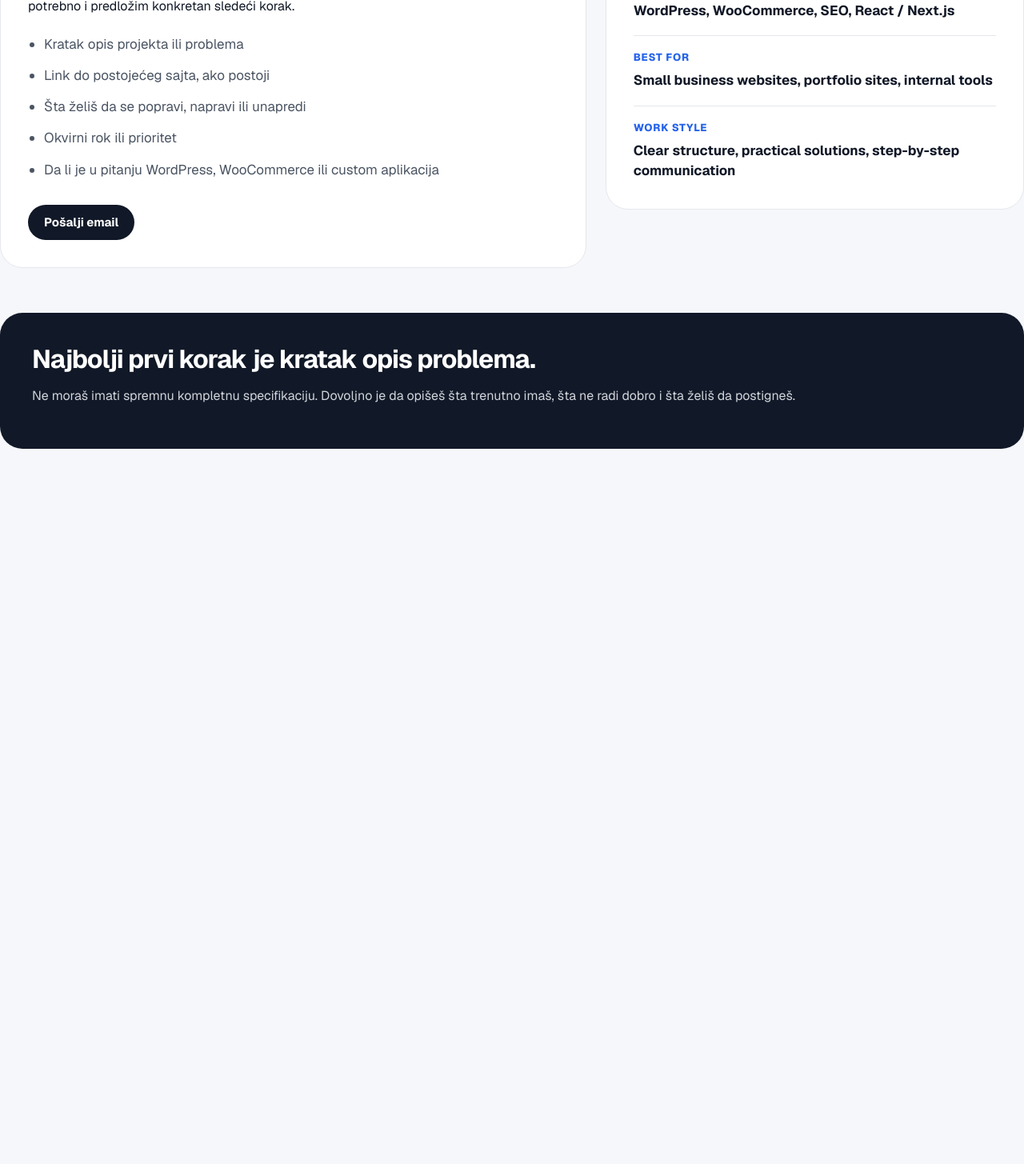
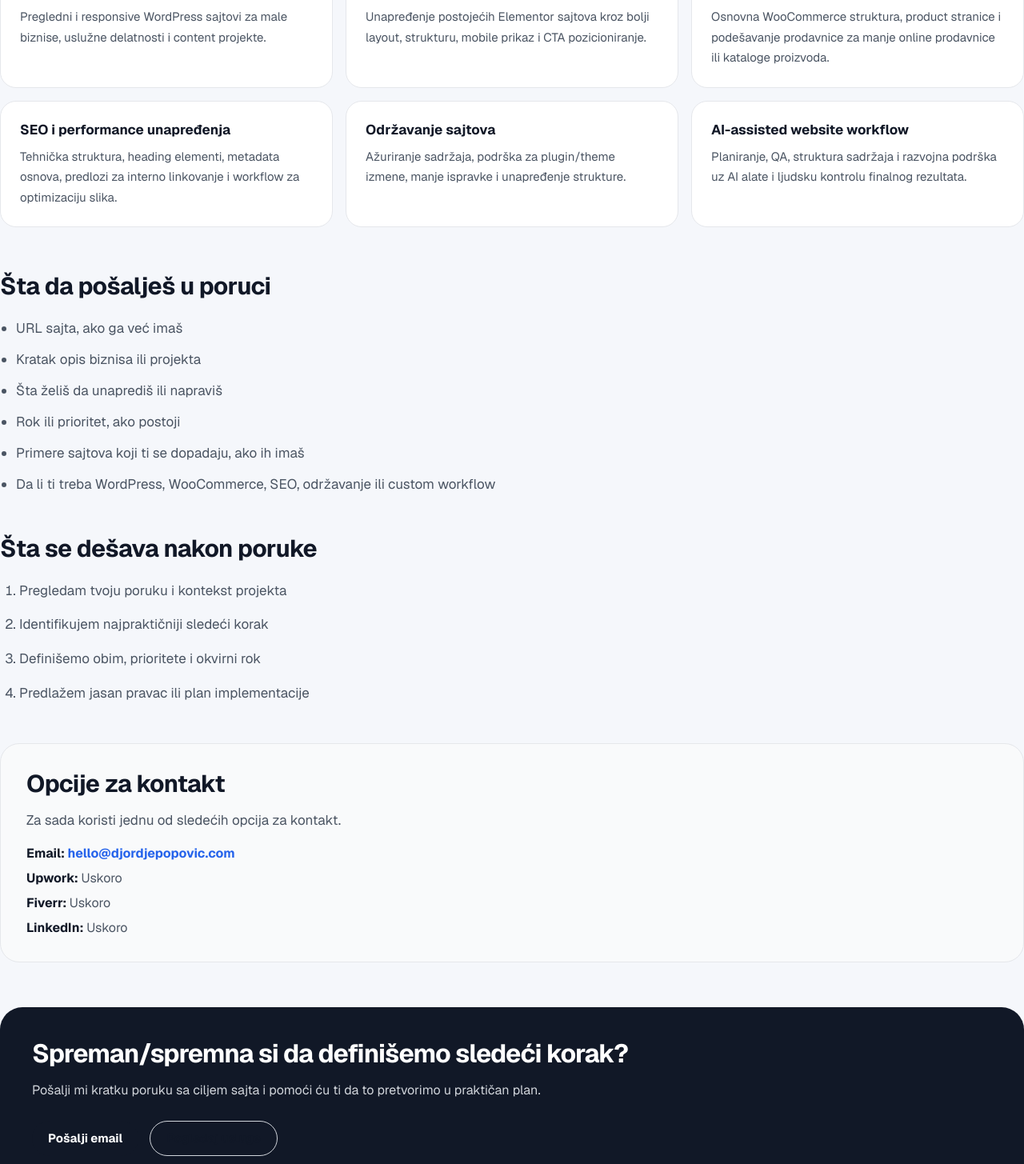
Before and after one commit to Cumbaric/djordje-clienthub, a Next.js app: page /sr/kontakt in a window 1280 px wide. Shown: the part 380-1835 px from the top of the page at 80% size. Before the commit the page ends 941 px from the top, so only its background shows below. Built offline with nearby package versions, Linux system fonts and the light colour scheme.

Commit message:
Polish bilingual contact pages

```diff
--- a/src/app/sr/kontakt/page.js
+++ b/src/app/sr/kontakt/page.js
@@ -1,52 +1,128 @@
+import Link from "next/link";
 import PageHero from "@/components/PageHero";
-import { contactItems, messageChecklist, contactEmail } from "@/data/contact";
+import { contactEmail } from "@/data/contact";
+
+const fitItems = [
+  {
+    title: "Izrada WordPress sajtova",
+    description:
+      "Pregledni i responsive WordPress sajtovi za male biznise, uslužne delatnosti i content projekte.",
+  },
+  {
+    title: "Elementor redizajn i unapređenje",
+    description:
+      "Unapređenje postojećih Elementor sajtova kroz bolji layout, strukturu, mobile prikaz i CTA pozicioniranje.",
+  },
+  {
+    title: "WooCommerce podešavanje",
+    description:
+      "Osnovna WooCommerce struktura, product stranice i podešavanje prodavnice za manje online prodavnice ili kataloge proizvoda.",
+  },
+  {
+    title: "SEO i performance unapređenja",
+    description:
+      "Tehnička struktura, heading elementi, metadata osnova, predlozi za interno linkovanje i workflow za optimizaciju slika.",
+  },
+  {
+    title: "Održavanje sajtova",
+    description:
+      "Ažuriranje sadržaja, podrška za plugin/theme izmene, manje ispravke i unapređenje strukture.",
+  },
+  {
+    title: "AI-assisted website workflow",
+    description:
+      "Planiranje, QA, struktura sadržaja i razvojna podrška uz AI alate i ljudsku kontrolu finalnog rezultata.",
+  },
+];
+
+const sendList = [
+  "URL sajta, ako ga već imaš",
+  "Kratak opis biznisa ili projekta",
+  "Šta želiš da unaprediš ili napraviš",
+  "Rok ili prioritet, ako postoji",
+  "Primere sajtova koji ti se dopadaju, ako ih imaš",
+  "Da li ti treba WordPress, WooCommerce, SEO, održavanje ili custom workflow",
+];
+
+const nextSteps = [
+  "Pregledam tvoju poruku i kontekst projekta",
+  "Identifikujem najpraktičniji sledeći korak",
+  "Definišemo obim, prioritete i okvirni rok",
+  "Predlažem jasan pravac ili plan implementacije",
+];
 
 export default function KontaktPage() {
   return (
     <main className="public-page">
-      <PageHero eyebrow="Contact" title="Hajde da razgovaramo o tvom projektu">
-        Ako ti treba WordPress sajt, WooCommerce prodavnica, SEO struktura,
-        tehnička pomoć ili custom React / Next.js alat, pošalji kratak opis
-        projekta i cilj koji želiš da postigneš.
+      <PageHero eyebrow="Kontakt" title="Hajde da pričamo o tvom sajtu ili workflow-u">
+        Ako ti treba pregledniji WordPress sajt, bolja struktura, SEO-focused
+        unapređenje ili praktičan web workflow, pošalji mi kratak opis projekta.
       </PageHero>
 
-      <section className="contact-layout">
-        <div className="contact-main-card">
-          <h2>Šta da pošalješ u prvoj poruci?</h2>
-          <p>
-            Najbolje je da odmah pošalješ osnovne informacije, kako bih mogao da
-            razumem šta je potrebno i predložim konkretan sledeći korak.
-          </p>
+      <section>
+        <h2 style={{ marginBottom: "24px", fontSize: "30px", letterSpacing: "-0.02em" }}>
+          U čemu mogu da pomognem
+        </h2>
+        <div className="contact-fit-grid">
+          {fitItems.map((item) => (
+            <div key={item.title} className="contact-fit-card">
+              <h3>{item.title}</h3>
+              <p>{item.description}</p>
+            </div>
+          ))}
+        </div>
+      </section>
 
-          <ul>
-            {messageChecklist.map((item) => (
+      <div className="contact-what-to-send">
+        <h2>Šta da pošalješ u poruci</h2>
+        <ul className="contact-send-list">
+          {sendList.map((item) => (
             <li key={item}>{item}</li>
           ))}
         </ul>
-
-          <a href={`mailto:${contactEmail}`}>Pošalji email</a>
       </div>
 
-        <aside className="contact-info-card">
-          <h2>Project fit</h2>
+      <div className="contact-next-steps">
+        <h2>Šta se dešava nakon poruke</h2>
+        <ol className="contact-next-list">
+          {nextSteps.map((step) => (
+            <li key={step}>{step}</li>
+          ))}
+        </ol>
+      </div>
 
-          <div className="contact-info-list">
-            {contactItems.map((item) => (
-              <div key={item.label}>
-                <span>{item.label}</span>
-                <strong>{item.value}</strong>
+      <div className="contact-options-card">
+        <h2>Opcije za kontakt</h2>
+        <p>Za sada koristi jednu od sledećih opcija za kontakt.</p>
+        <ul className="contact-options-list">
+          <li>
+            <strong>Email: </strong>
+            <a href={`mailto:${contactEmail}`}>{contactEmail}</a>
+          </li>
+          <li>
+            <strong>Upwork: </strong>Uskoro
+          </li>
+          <li>
+            <strong>Fiverr: </strong>Uskoro
+          </li>
+          <li>
+            <strong>LinkedIn: </strong>Uskoro
+          </li>
+        </ul>
       </div>
-            ))}
-          </div>
-        </aside>
-      </section>
 
       <section className="contact-cta">
-        <h2>Najbolji prvi korak je kratak opis problema.</h2>
+        <h2>Spreman/spremna si da definišemo sledeći korak?</h2>
         <p>
-          Ne moraš imati spremnu kompletnu specifikaciju. Dovoljno je da opišeš
-          šta trenutno imaš, šta ne radi dobro i šta želiš da postigneš.
+          Pošalji mi kratku poruku sa ciljem sajta i pomoći ću ti da to
+          pretvorimo u praktičan plan.
         </p>
+        <div className="contact-cta-actions">
+          <a href={`mailto:${contactEmail}`}>Pošalji email</a>
+          <Link href="/sr/usluge" className="contact-cta-secondary">
+            Pogledaj usluge
+          </Link>
+        </div>
       </section>
     </main>
   );
--- a/src/styles/public-pages.css
+++ b/src/styles/public-pages.css
@@ -817,3 +817,178 @@
     padding: 28px;
   }
 }
+
+/* CONTACT PAGE — extended sections */
+
+.contact-fit-grid {
+  display: grid;
+  grid-template-columns: repeat(3, 1fr);
+  gap: 16px;
+  margin-bottom: 56px;
+}
+
+.contact-fit-card {
+  padding: 24px;
+  border: 1px solid #e5e7eb;
+  border-radius: 20px;
+  background: #ffffff;
+}
+
+.contact-fit-card h3 {
+  margin: 0 0 10px;
+  color: #111827;
+  font-size: 17px;
+  line-height: 1.3;
+}
+
+.contact-fit-card p {
+  margin: 0;
+  color: #4b5563;
+  font-size: 15px;
+  line-height: 1.7;
+}
+
+.contact-what-to-send {
+  margin-bottom: 48px;
+}
+
+.contact-what-to-send h2 {
+  margin: 0 0 20px;
+  color: #111827;
+  font-size: 30px;
+  line-height: 1.2;
+  letter-spacing: -0.02em;
+}
+
+.contact-send-list {
+  display: grid;
+  gap: 10px;
+  max-width: 680px;
+  margin: 0;
+  padding-left: 20px;
+  color: #4b5563;
+  font-size: 17px;
+  line-height: 1.7;
+}
+
+.contact-next-steps {
+  margin-bottom: 48px;
+}
+
+.contact-next-steps h2 {
+  margin: 0 0 20px;
+  color: #111827;
+  font-size: 30px;
+  line-height: 1.2;
+  letter-spacing: -0.02em;
+}
+
+.contact-next-list {
+  display: grid;
+  gap: 14px;
+  max-width: 640px;
+  margin: 0;
+  padding-left: 24px;
+  color: #4b5563;
+  font-size: 17px;
+  line-height: 1.7;
+}
+
+.contact-options-card {
+  padding: 32px;
+  border: 1px solid #e5e7eb;
+  border-radius: 24px;
+  background: #f9fafb;
+  margin-bottom: 48px;
+}
+
+.contact-options-card h2 {
+  margin: 0 0 16px;
+  color: #111827;
+  font-size: 30px;
+  line-height: 1.2;
+  letter-spacing: -0.02em;
+}
+
+.contact-options-card p {
+  margin: 0 0 20px;
+  color: #4b5563;
+  font-size: 17px;
+}
+
+.contact-options-card a {
+  color: #2563eb;
+  font-weight: 700;
+  text-decoration: none;
+}
+
+.contact-options-card a:hover {
+  text-decoration: underline;
+}
+
+.contact-options-list {
+  display: grid;
+  gap: 10px;
+  margin: 0;
+  padding: 0;
+  list-style: none;
+  color: #4b5563;
+  font-size: 16px;
+}
+
+.contact-options-list strong {
+  color: #111827;
+}
+
+.contact-cta-actions {
+  display: flex;
+  flex-wrap: wrap;
+  gap: 14px;
+  margin-top: 28px;
+}
+
+.contact-cta-actions a {
+  display: inline-flex;
+  align-items: center;
+  justify-content: center;
+  min-height: 44px;
+  padding: 0 20px;
+  border-radius: 999px;
+  background: #111827;
+  color: #ffffff;
+  font-size: 15px;
+  font-weight: 700;
+  text-decoration: none;
+  transition: 0.2s ease;
+}
+
+.contact-cta-actions a:hover {
+  background: #2563eb;
+}
+
+.contact-cta-secondary {
+  background: transparent !important;
+  border: 1px solid #d1d5db !important;
+  color: #111827 !important;
+}
+
+.contact-cta-secondary:hover {
+  border-color: #111827 !important;
+  background: transparent !important;
+}
+
+@media (max-width: 900px) {
+  .contact-fit-grid {
+    grid-template-columns: repeat(2, 1fr);
+  }
+}
+
+@media (max-width: 600px) {
+  .contact-fit-grid {
+    grid-template-columns: 1fr;
+  }
+
+  .contact-options-card {
+    padding: 24px;
+  }
+}
```
Also changed, not shown: src/app/en/contact/page.js (+105 -37 lines). Lines whose indentation alone changed are shown as unchanged.
